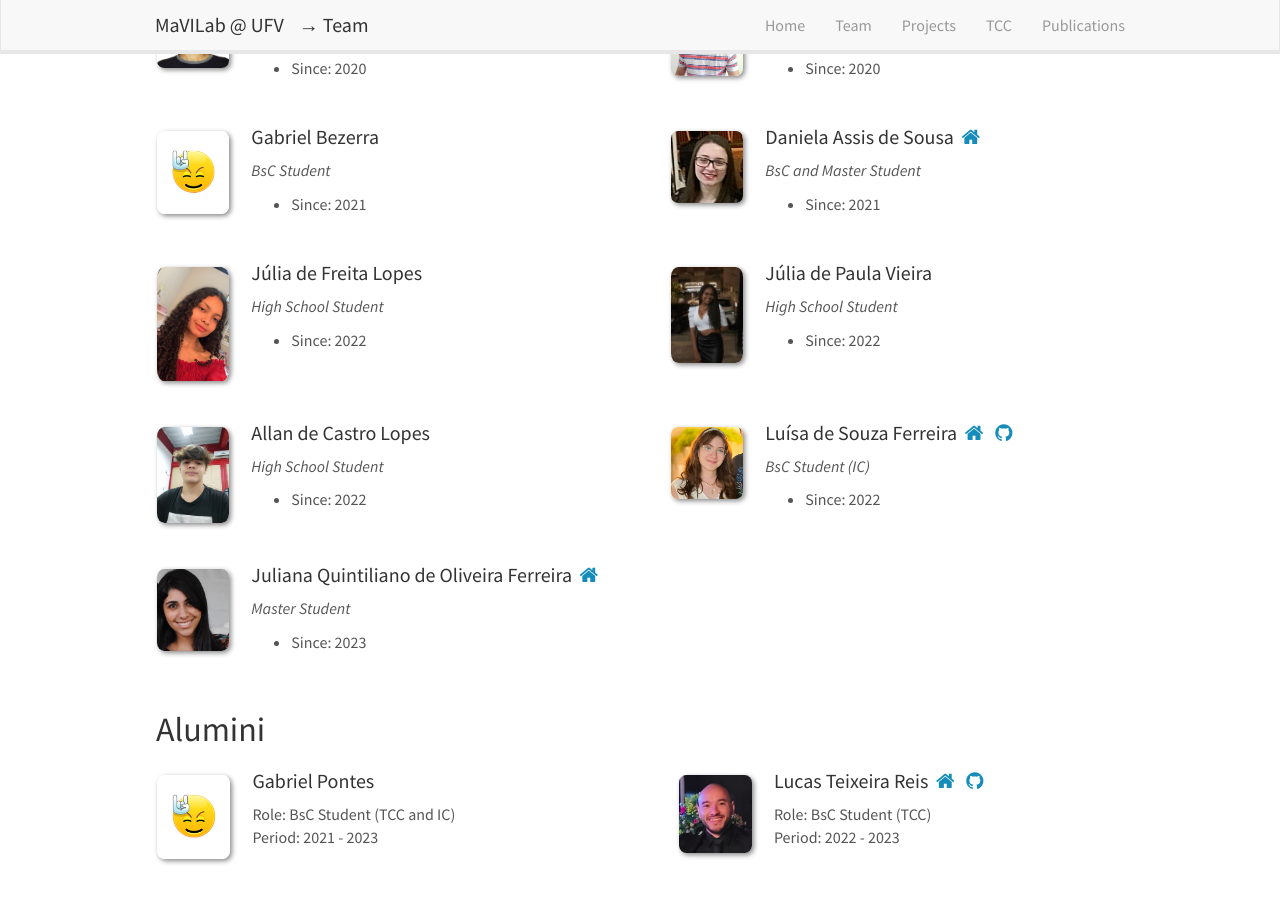
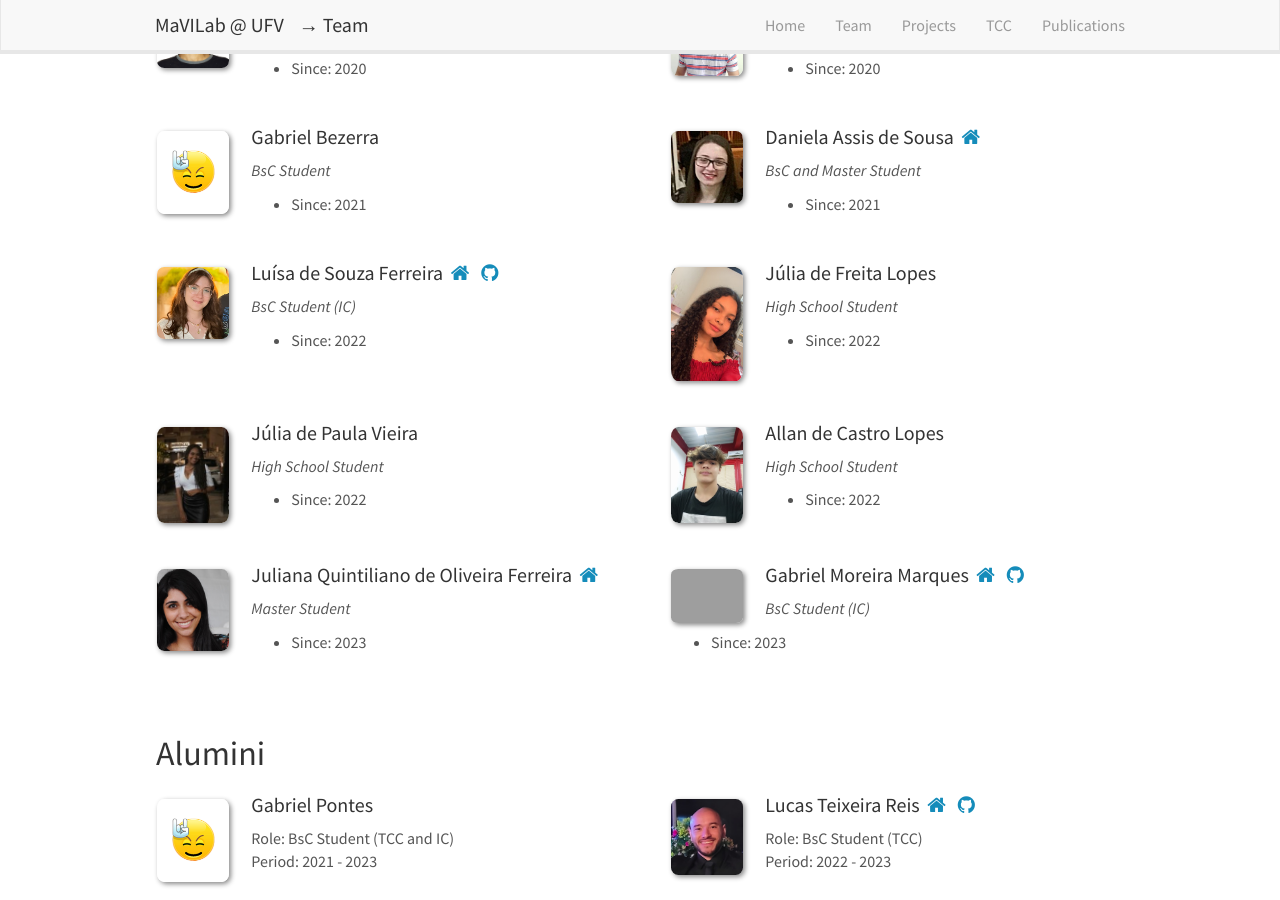
Before and after one commit to MaVILab-UFV/mavilab-ufv.github.io, a Jekyll site: the page built from _pages/team.md, in a window 1280 px wide and 900 px high, scrolled down 752 px. Built offline with Jekyll 4.4.1, drawn with Linux system fonts in a browser that asks for light colours; nearby versions of some CDN libraries; grey boxes are pictures that could not be loaded.

Commit message:
Adicionand aluno

```diff
--- a/_data/students_list.yml
+++ b/_data/students_list.yml
@@ -32,6 +32,14 @@
     github:
     level: BsC and Master Student
 
+  - name: Luísa de Souza Ferreira
+    photo: luisa-ferreira.jpg
+    since: 2022
+    until:
+    homepage: https://www.linkedin.com/in/lu%C3%ADsa-de-souza-ferreira-8ab4bb217/
+    github: https://github.com/ferreiraluisa
+    level: BsC Student (IC)
+
   - name: Júlia de Freita Lopes
     photo: julia-lopes.jpg
     since: 2022
@@ -56,14 +64,6 @@
     github:
     level: High School Student
 
-  - name: Luísa de Souza Ferreira
-    photo: luisa-ferreira.jpg
-    since: 2022
-    until:
-    homepage: https://www.linkedin.com/in/lu%C3%ADsa-de-souza-ferreira-8ab4bb217/
-    github: https://github.com/ferreiraluisa
-    level: BsC Student (IC)
-
   - name: Juliana Quintiliano de Oliveira Ferreira
     photo: juliana-quintiliano.jpg
     since: 2023
@@ -71,6 +71,14 @@
     homepage: http://www.linkedin.com/in/juliana-quintiliano-83811778
     github:
     level: Master Student
+
+  - name: Gabriel Moreira Marques
+    photo: gabriel-marques.jpg
+    since: 2023
+    until:
+    homepage: https://www.linkedin.com/in/gabriel-moreira-82a72b1b3/
+    github: https://github.com/eugabrielm
+    level: BsC Student (IC)
 
 - type: Alumini
   list:
```
Also changed, not shown: images/teampic/gabriel-marques.jpeg (added).
